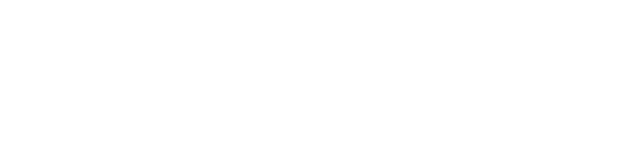
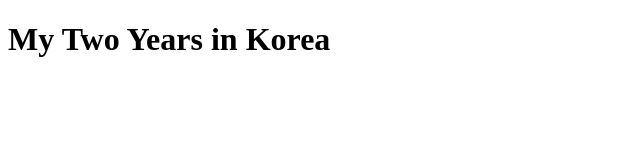
Before and after one commit to STL-LC101-Sept-22/js-assignment-4-html-me-something-danigongju, a website: page index.html in a window 1280 px wide. Shown: the whole page, without its empty margins (0-640 px from the left). Drawn offline with Linux system fonts and the light colour scheme.

Commit message:
Add header

```diff
--- a/index.html
+++ b/index.html
@@ -6,5 +6,8 @@
    </head>
    <body>
       <!-- Write your HTML in this file! -->
+      <header>
+         <h1> My Two Years in Korea </h1>
+      </header>
    </body>
 </html>
```
